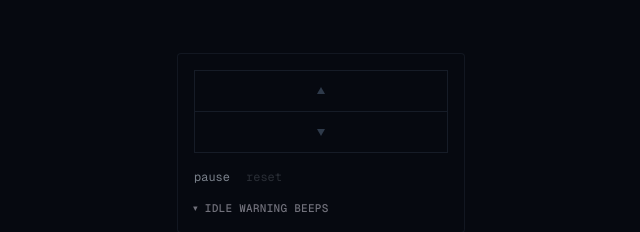
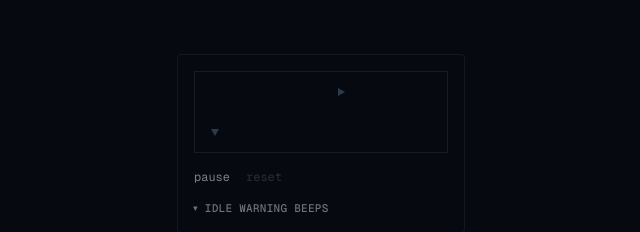
Before and after one commit to dsernst/breathing.dsernst.com, a Next.js app: page / in a window 1280 px wide. Both pictures are taken after a click on the heading "···". Shown: the part 499-731 px from the top of the page, without its empty margins (319-959 px from the left). Built offline with nearby package versions, Linux system fonts and the light colour scheme.

Commit message:
Use Down, Right for in, out

```diff
--- a/src/components/BreathController.tsx
+++ b/src/components/BreathController.tsx
@@ -2,14 +2,11 @@
 
 import { BreathKey } from '@/lib/breathMachine'
 
-function DpadArrow({ direction }: { direction: 'up' | 'down' }) {
+function DpadArrow({ direction }: { direction: 'down' | 'right' }) {
+  const rotation = direction === 'down' ? 'rotate(180deg)' : 'rotate(90deg)'
+
   return (
-    <svg
-      viewBox="0 0 12 12"
-      className="h-3 w-3"
-      style={direction === 'down' ? { transform: 'rotate(180deg)' } : undefined}
-      aria-hidden
-    >
+    <svg viewBox="0 0 12 12" className="h-3 w-3" style={{ transform: rotation }} aria-hidden>
       <path d="M6 2 L10 9 H2 Z" fill="currentColor" />
     </svg>
   )
@@ -24,7 +21,7 @@ function BreathKeyButton({
   onKeyUp,
 }: {
   breathKey: BreathKey
-  direction: 'up' | 'down'
+  direction: 'down' | 'right'
   held: boolean
   interactive: boolean
   onKeyDown: (key: BreathKey) => void
@@ -49,7 +46,7 @@ function BreathKeyButton({
         onKeyUp(breathKey)
       }}
       onPointerCancel={() => onKeyUp(breathKey)}
-      className={`flex h-10 w-16 touch-none items-center justify-center transition-colors ${
+      className={`flex h-10 w-10 touch-none items-center justify-center transition-colors ${
         held ? 'bg-accent/20 text-accent' : 'text-dim hover:text-foreground/60'
       } ${interactive ? 'cursor-pointer' : ''}`}
     >
@@ -58,6 +55,7 @@ function BreathKeyButton({
   )
 }
 
+/** Down + right — adjacent on the D-pad, minimal finger travel. */
 export default function BreathController({
   heldKeys,
   interactive,
@@ -72,10 +70,11 @@ export default function BreathController({
   const props = { interactive, onKeyDown, onKeyUp }
 
   return (
-    <div className="flex flex-col items-center border border-dim/40">
-      <BreathKeyButton breathKey="exhale" direction="up" held={heldKeys.has('exhale')} {...props} />
-      <div className="h-px w-full bg-dim/40" aria-hidden />
+    <div className="inline-grid grid-cols-2 grid-rows-2 border border-dim/40">
+      <div aria-hidden />
+      <BreathKeyButton breathKey="exhale" direction="right" held={heldKeys.has('exhale')} {...props} />
       <BreathKeyButton breathKey="inhale" direction="down" held={heldKeys.has('inhale')} {...props} />
+      <div aria-hidden />
     </div>
   )
 }
--- a/src/lib/breathMachine.ts
+++ b/src/lib/breathMachine.ts
@@ -22,12 +22,12 @@ export type BreathMachineState = {
 }
 
 export const INHALE_KEY = 'f'
-export const EXHALE_KEY = 'e'
+export const EXHALE_KEY = 'c'
 
 export function resolveBreathKey(key: string): BreathKey | null {
   const normalized = key.toLowerCase()
   if (normalized === INHALE_KEY || normalized === 'arrowdown') return 'inhale'
-  if (normalized === EXHALE_KEY || normalized === 'arrowup') return 'exhale'
+  if (normalized === EXHALE_KEY || normalized === 'arrowright') return 'exhale'
   return null
 }
 
@@ -121,12 +121,12 @@ export function handleExhaleDown(state: BreathMachineState, at: number): BreathM
       lastMissReason: null,
     }
   }
-  return miss(state, 'Press up only after an inhale', at)
+  return miss(state, 'Press right only after an inhale', at)
 }
 
 export function handleExhaleUp(state: BreathMachineState, at: number): BreathMachineState {
   if (state.phase !== 'exhaling' || state.holdStartedAt === null) {
-    return miss(state, 'Release up only while exhaling', at)
+    return miss(state, 'Release right only while exhaling', at)
   }
 
   return completeBreath(state, at - state.holdStartedAt, at)
--- a/src/lib/constants.ts
+++ b/src/lib/constants.ts
@@ -18,7 +18,7 @@ export const PHASE_LABELS = {
   idle: 'down to start',
   'awaiting-inhale': 'down',
   inhaling: 'in',
-  'awaiting-exhale': 'up',
+  'awaiting-exhale': 'right',
   exhaling: 'out',
 } as const
 
```
